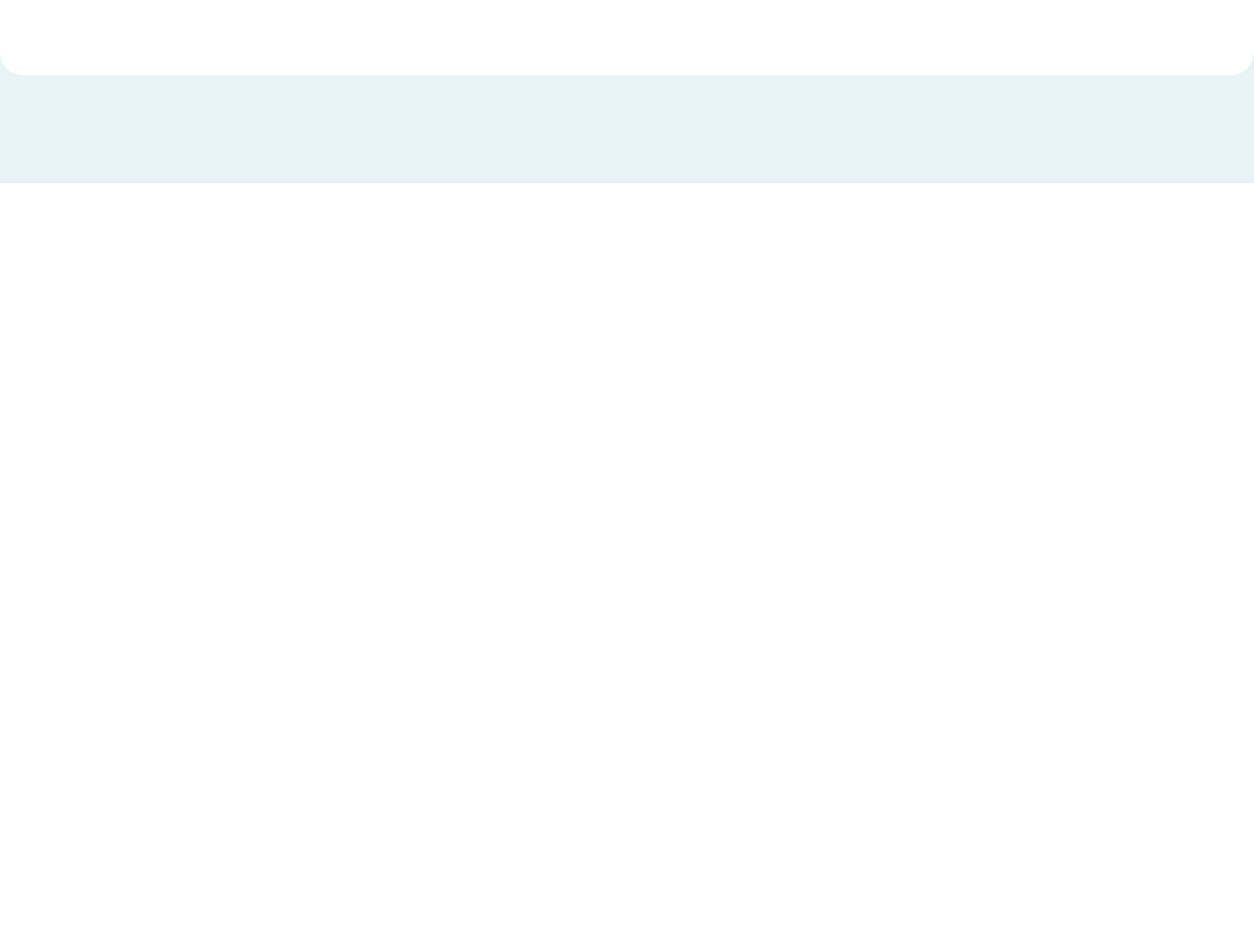
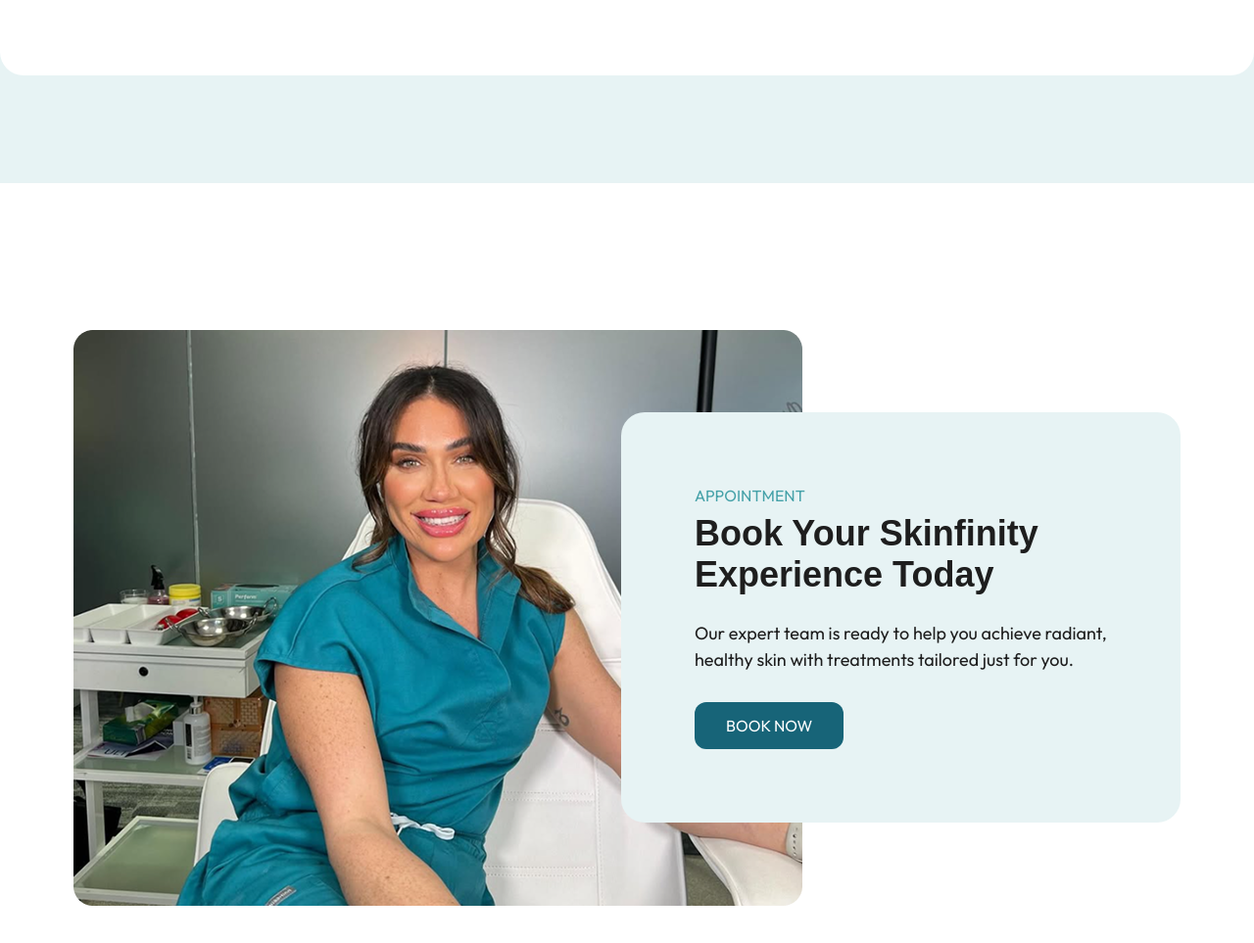
Before and after one commit to Engr-Yahya/Skin-Infinity-Design, a plain HTML site: page index.html in a window 1280 px wide. Shown: the part 5893-6856 px from the top of the page at 98% size. Before the commit the page ends 6080 px from the top, so only its background shows below. Drawn offline with Linux system fonts and the light colour scheme; a web font is replaced by a local one.

Commit message:
adding sections

```diff
--- a/index.html
+++ b/index.html
@@ -147,7 +147,7 @@
     </div>
   </section>
   <section>
-    <div class="services">
+    <div class="services width-container">
       <p class="section-heading">Our Services</p>
       <p class="title service-title">Your Satisfaction is our Priority</p>
       <p class="service-txt">
@@ -257,7 +257,7 @@
     </div>
   </section>
   <section class="testimonials">
-    <div class="test-container">
+    <div class="test-container width-container">
       <p class="section-heading">testimonials</p>
       <h2 class="title test-title">Love hearing from you</h2>
       <p class="test-txt">
@@ -320,6 +320,22 @@
       <img class="offer-img" src="/assets/png/offer-img.png" alt="Our Exclusive Offers" />
     </div>
   </section>
+  <section>
+    <div class="experience">
+      <div class="experience-content flex">
+        <img class="experience-img" src="/assets/png/experience-img.png" alt="Our experienced Doctors" />
+        <div class="experience-card">
+          <p class="section-heading">Appointment</p>
+          <h2 class="title experience-title">Book Your Skinfinity Experience Today</h2>
+          <p class="experience-detail">
+            Our expert team is ready to help you achieve radiant,
+            healthy skin with treatments tailored just for you.
+          </p>
+          <a class="btn experience-btn" href="#">Book Now</a>
+        </div>
+      </div>
+    </div>
+  </section>
 </body>
 
 </html>
--- a/style.css
+++ b/style.css
@@ -40,6 +40,10 @@ ul {
 }
 .content-container {
   max-width: 1260px;
+  margin: 0 auto;
+}
+.width-container {
+  max-width: 1130px;
   margin: 0 auto;
 }
 .flex {
@@ -207,7 +211,6 @@ ul {
 }
 /* ///////////////////// Services Section //////////////////////////// */
 .services {
-  max-width: 1130px;
   margin: 130px auto 150px;
   text-align: center;
 }
@@ -293,8 +296,6 @@ ul {
   padding: 150px 0px 130px;
 }
 .test-container {
-  max-width: 1130px;
-  margin: 0 auto;
   text-align: center;
 }
 .test-title {
@@ -344,3 +345,22 @@ ul {
 .offer-title {
   margin-bottom: 40px;
 }
+/* ///////////////////// FAQ'S Section //////////////////////////// */
+.experience {
+  max-width: 1130px;
+  margin: 150px auto;
+}
+.experience-card {
+  margin-left: -185px;
+  background-color: #e7f3f4;
+  border-radius: 24px;
+  padding: 75px;
+}
+.experience-title {
+  margin: 8px 0px 25px;
+}
+.experience-detail {
+  font-size: 18px;
+  line-height: 1.5;
+  margin-bottom: 30px;
+}
```
Also changed, not shown: assets/png/experience-img.png (added).
